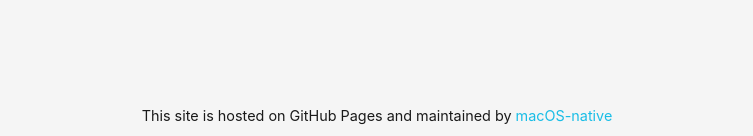
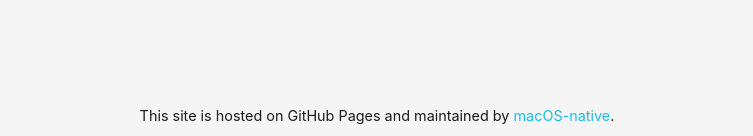
Before and after one commit to macOS-native/macos-native.github.io, a Jekyll site: the page built from index.md, in a window 1280 px wide and 900 px high, scrolled down 2294 px. Shown: the part 761-897 px from the top of the window, without its empty margins (263-1016 px from the left). Built offline with Jekyll 4.4.1, drawn with Linux system fonts in a browser that asks for light colours.

Commit message:
Add period to footer

```diff
--- a/_layouts/default.html
+++ b/_layouts/default.html
@@ -19,7 +19,7 @@
 
 
 <footer>
-    <p>This site is hosted on GitHub Pages and maintained by <a href="{{ site.github.owner_url }}">{{ site.github.owner_name }}</a></p>
+    <p>This site is hosted on GitHub Pages and maintained by <a href="{{ site.github.owner_url }}">{{ site.github.owner_name }}</a>.</p>
 </footer>
 </body>
 </html>
```
